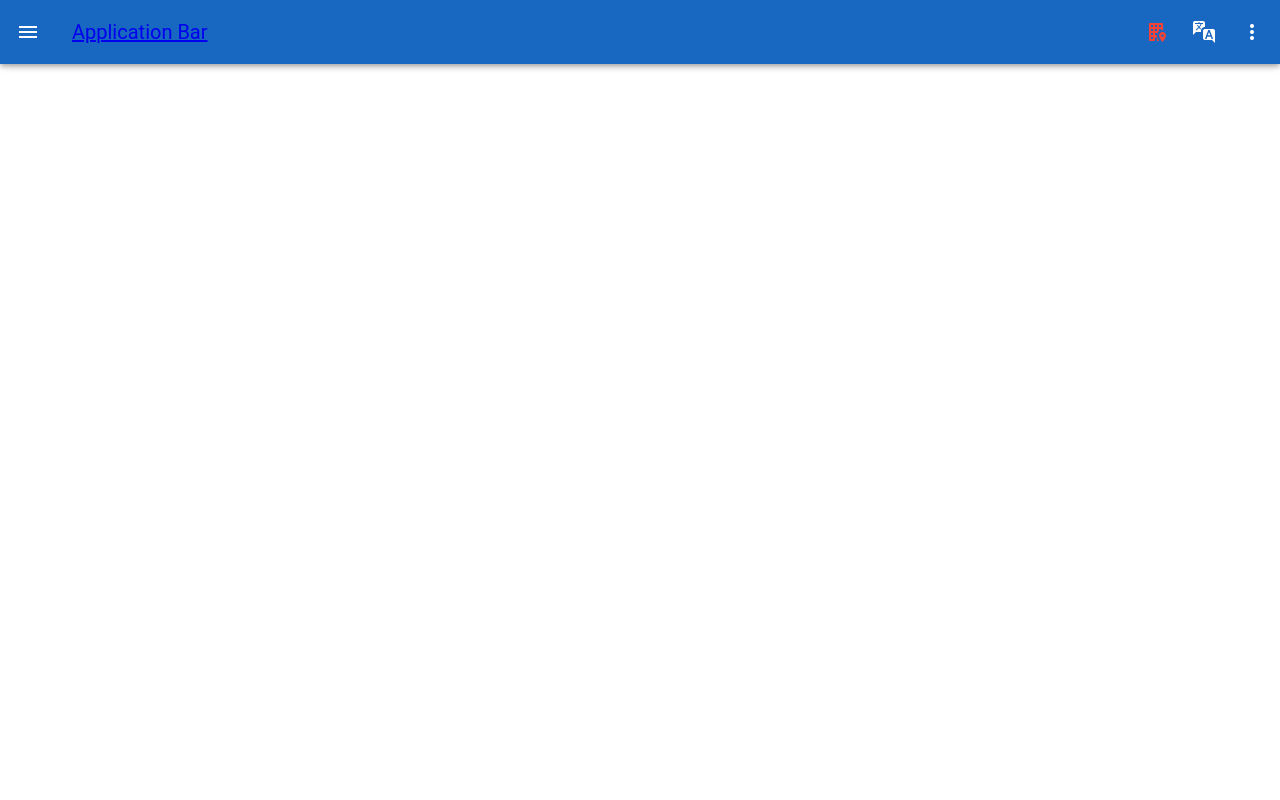
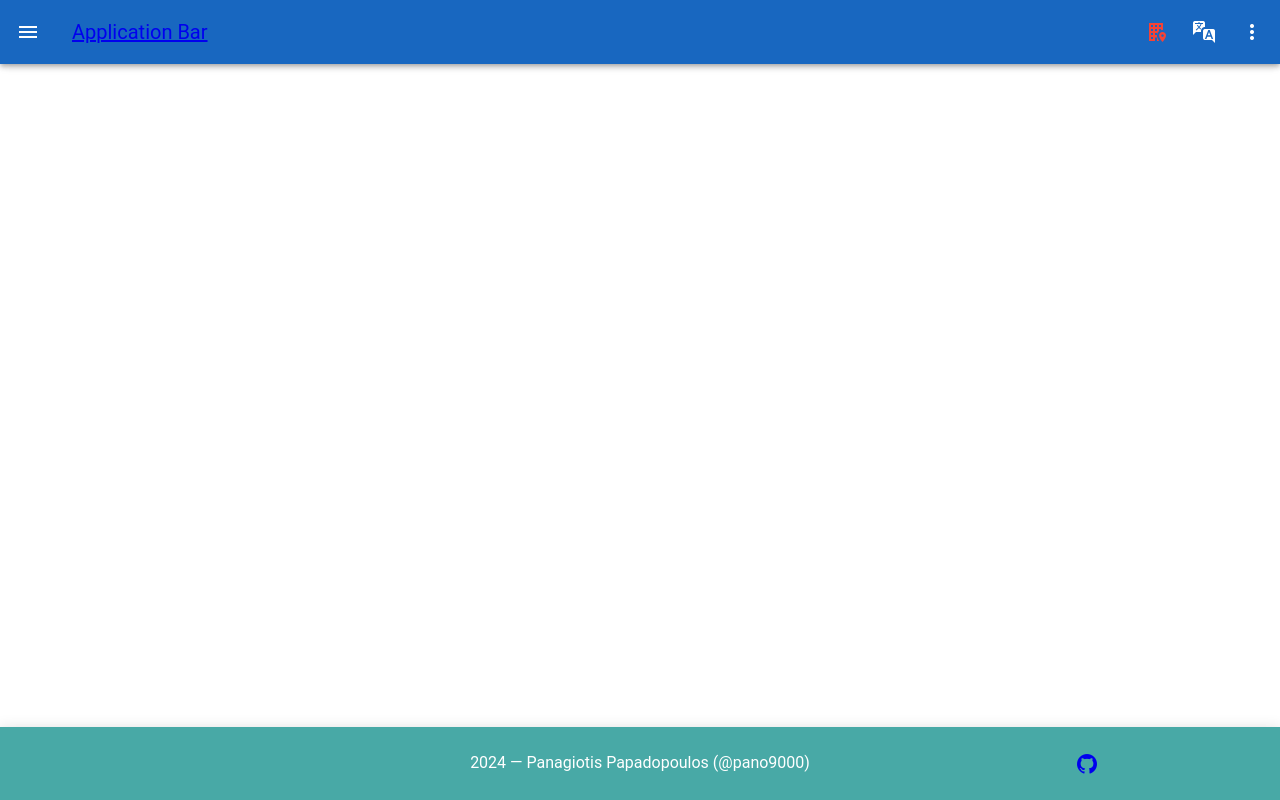
Before and after one commit to pano9000/aws-stuttgart-pickup-dates-service, a Nuxt app: page / in a window 1280 px wide. Built offline with nearby package versions, Linux system fonts and the light colour scheme.

Commit message:
feat(app): display footer

```diff
--- a/app.vue
+++ b/app.vue
@@ -1,9 +1,11 @@
 <template>
-    <v-app>
-      <NavigationBase/>
-      <v-main>
-        <NuxtPage />
-      </v-main>
-
-    </v-app>
+  <v-app>
+    <NavigationBase/>
+    <!-- max-width="1280px" -->
+    <v-main
+    >
+      <NuxtPage />
+    </v-main>
+    <Footer/>
+  </v-app>
 </template>
```
